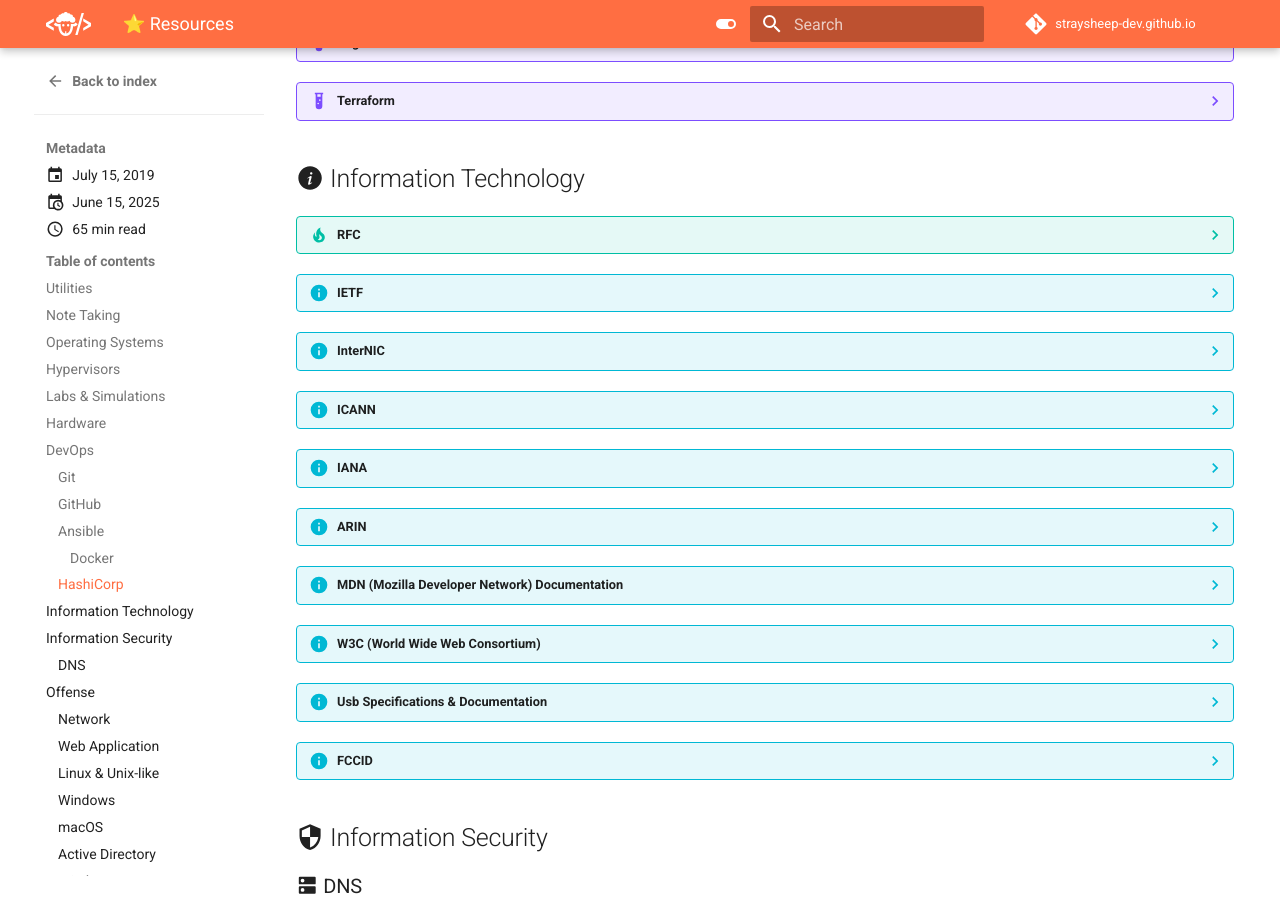
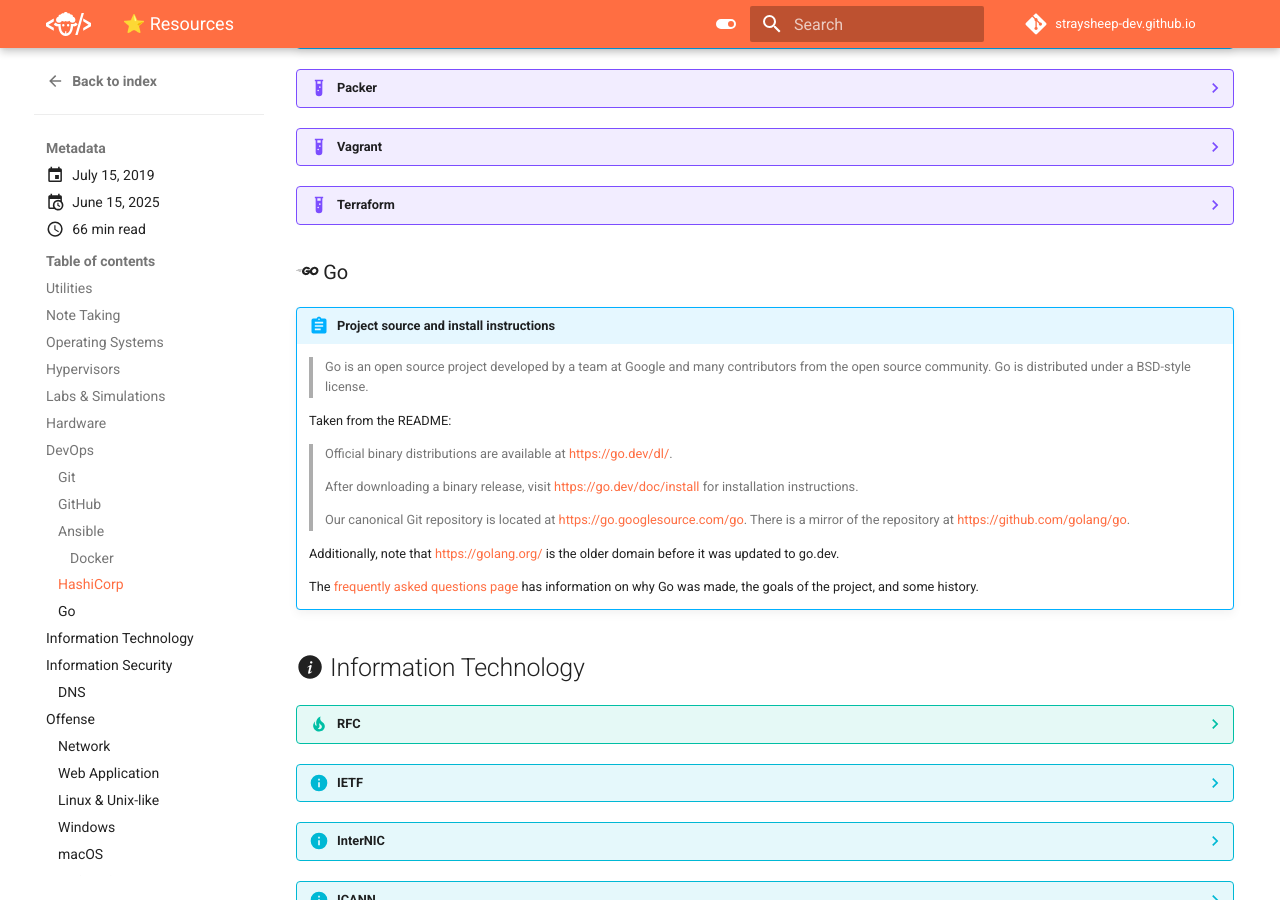
Before and after one commit to straysheep-dev/straysheep-dev.github.io, an MkDocs documentation site: the page built from docs/blog/posts/resources.md, in a window 1280 px wide and 900 px high, scrolled down 6353 px. Built offline with MkDocs 1.6.1 and Material for MkDocs 9.7.7, drawn with Linux system fonts in a browser that asks for light colours; comment, search, counter and statistics services are not loaded; some of the changed text lies outside the part shown.

Commit message:
Update blog

```diff
--- a/docs/blog/posts/resources.md
+++ b/docs/blog/posts/resources.md
@@ -226,6 +226,14 @@
 
 	- <https://github.com/giuspen/cherrytree>
 	- License: GPL-3.0
+
+**Tips**
+
+??? info "Markdown Syntax Highlighting"
+
+	- [GitHub: Basic Writing and Formatting](https://docs.github.com/en/get-started/writing-on-github/getting-started-with-writing-and-formatting-on-github/basic-writing-and-formatting-syntax)
+	- [GitHub: Creating and Highlighting Codeblocks](https://docs.github.com/en/get-started/writing-on-github/working-with-advanced-formatting/creating-and-highlighting-code-blocks#syntax-highlighting)
+	- [github-linguist: Supported Languages](https://github.com/github-linguist/linguist/blob/main/lib/linguist/languages.yml)
 
 
 ## :material-desktop-tower: Operating Systems
@@ -931,6 +939,26 @@
 	- <https://developer.hashicorp.com/terraform>
 
 
+### :fontawesome-brands-golang: Go
+
+!!! abstract "Project source and install instructions"
+
+	> Go is an open source project developed by a team at Google and many contributors from the open source community. Go is distributed under a BSD-style license.
+
+	Taken from the README:
+
+	> Official binary distributions are available at <https://go.dev/dl/>.
+	>
+	> After downloading a binary release, visit <https://go.dev/doc/install> for installation instructions.
+	>
+	> Our canonical Git repository is located at <https://go.googlesource.com/go>.
+	> There is a mirror of the repository at <https://github.com/golang/go>.
+
+	Additionally, note that <https://golang.org/> is the older domain before it was updated to go.dev.
+
+	The [frequently asked questions page](https://go.dev/doc/faq) has information on why Go was made, the goals of the project, and some history.
+
+
 ## :material-information-variant-circle: Information Technology
 
 ??? tip "RFC"
```
